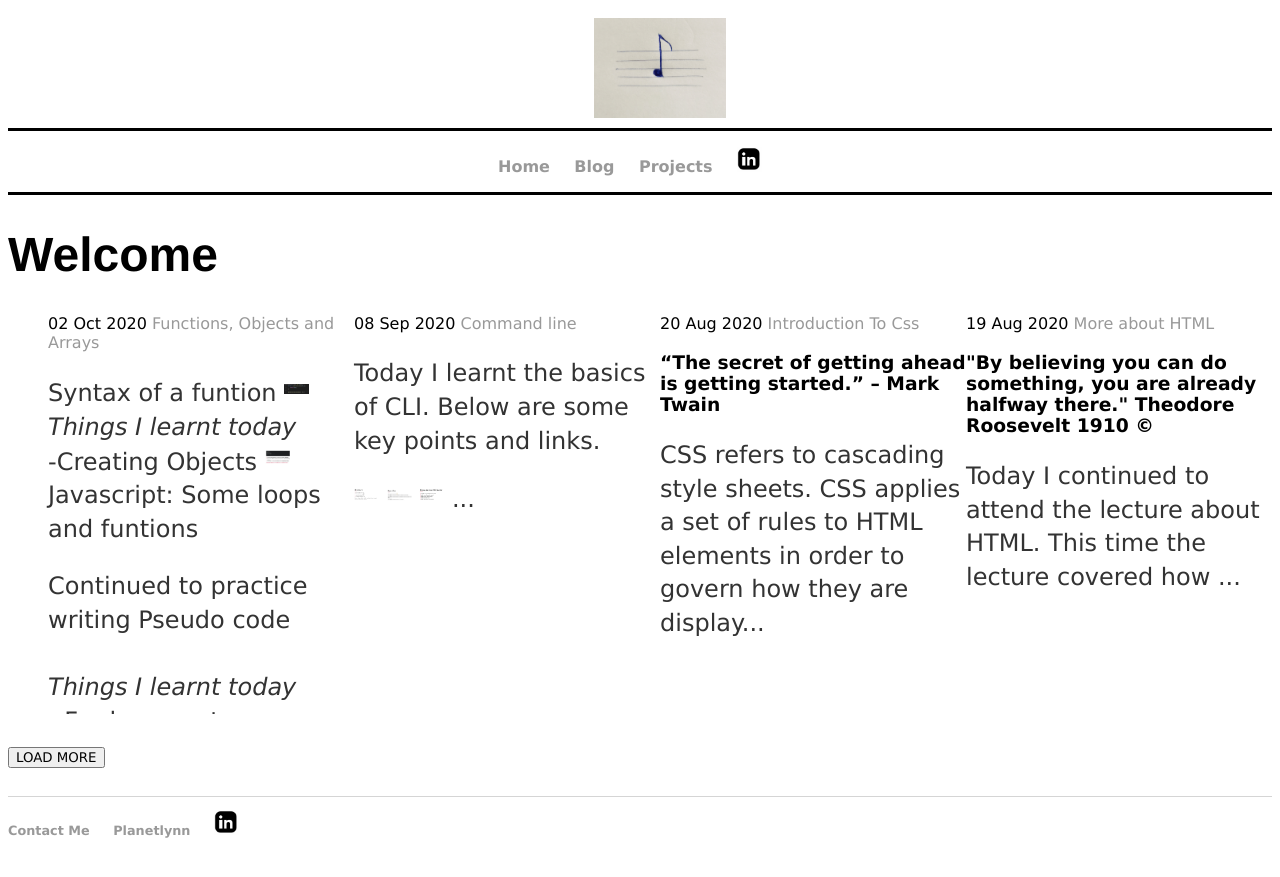
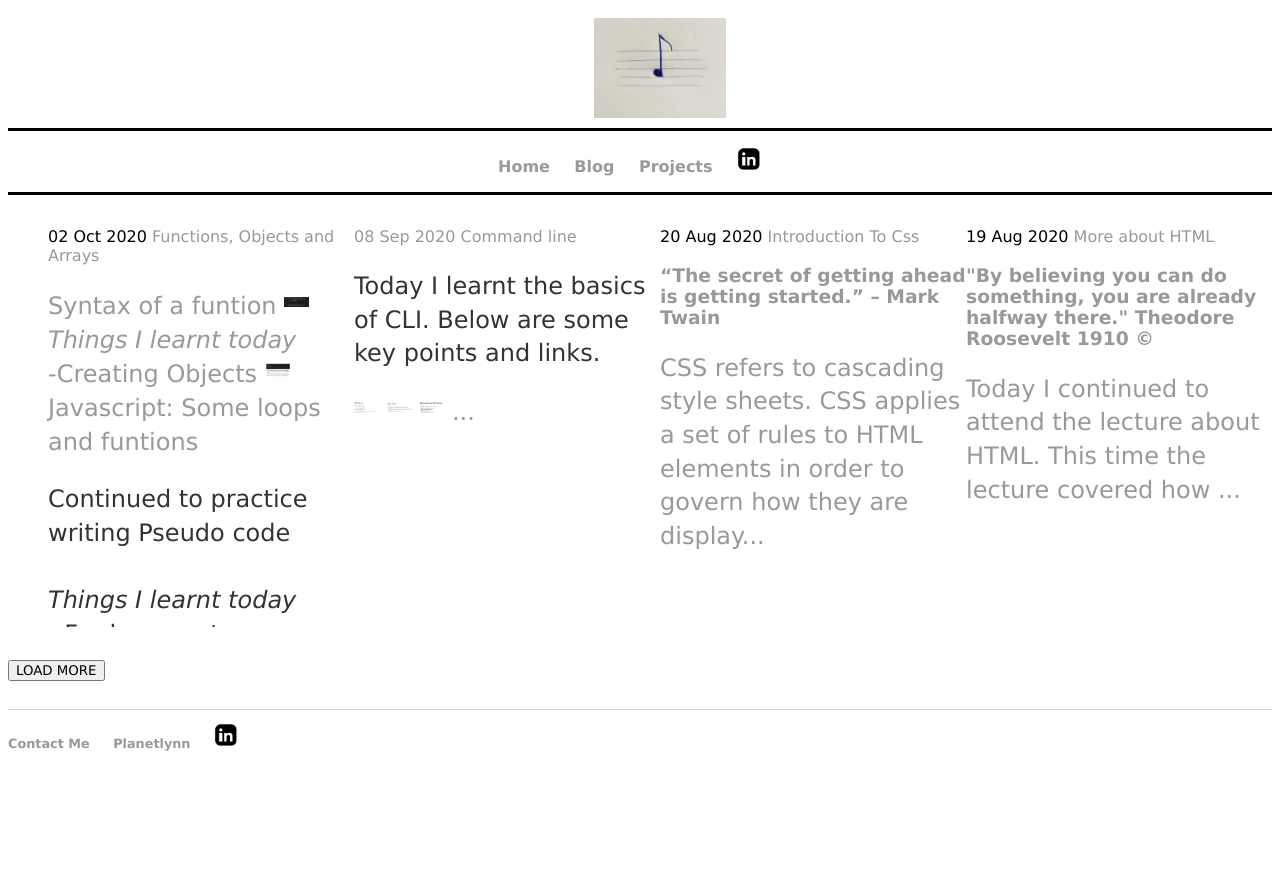
Before and after one commit to aineomugisha/aineomugisha.github.io, a Jekyll site: the page built from blog/index.html, in a window 1280 px wide. Shown: the top 877 px of the page. Built offline with Jekyll 4.4.1, drawn with Linux system fonts in a browser that asks for light colours.

Commit message:
Update index.html

```diff
--- a/blog/index.html
+++ b/blog/index.html
@@ -1,6 +1,6 @@
 ---
 layout: default
-title: Welcome
+title:
 ---
 	<h1>{{ page.title }}</h1>
 	<ul class="posts">
@@ -11,8 +11,8 @@
 		    <a href="{{ post.url }}" title="{{ post.title }}">{{ post.title }}</a>
 		    <div> {{ post.content| truncate: 200 }} </div>-->
 		    {{ post.date | date_to_string }}
-		    <a href="{{ post.url }}">{{ post.title }}</a>
-      			{{ post.content| truncate: 200 }}
+		    <a href="{{ post.url }}">{{ post.title }}{{ post.content| truncate: 200 }}</a>
+
 	    </li>
 
 
```
